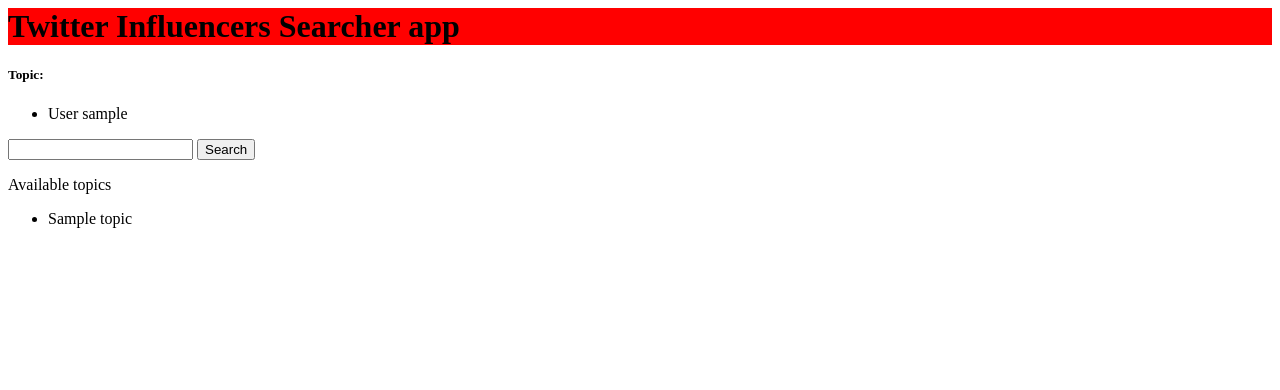
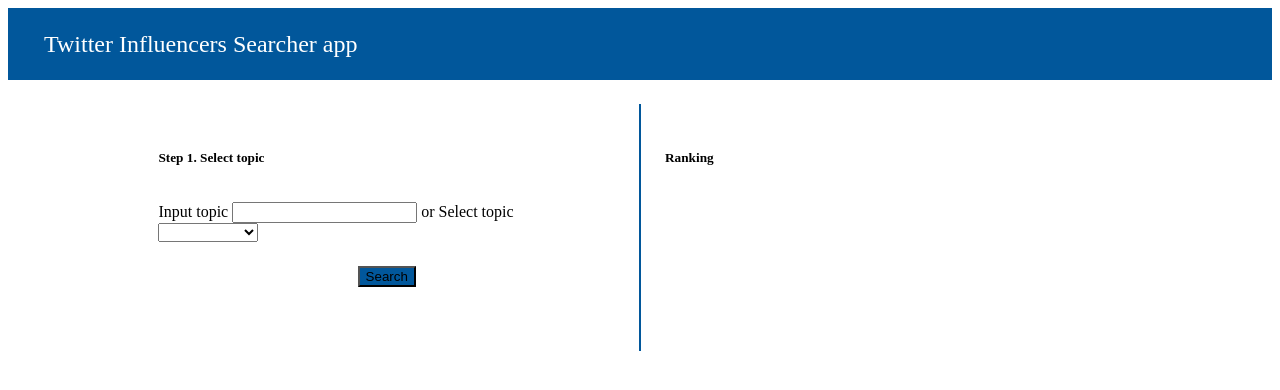
Before and after one commit to MaciejWWojcik/twitter-influencer-searcher, a Django app: page /app/ in a window 1280 px wide. Shown: the top 390 px of the page. Run offline with Django 3.2, Linux system fonts and the light colour scheme; tables that the repository leaves empty hold one stand-in row (values such as "Sample post"); some libraries are stand-ins or nearby versions.

Commit message:
added select field for topics, design improvements, conditionally output

```diff
--- a/tguru/settings.py
+++ b/tguru/settings.py
@@ -38,6 +38,8 @@ INSTALLED_APPS = [
     'django.contrib.sessions',
     'django.contrib.messages',
     'django.contrib.staticfiles',
+    'material.theme.blue',
+    'material',
 ]
 
 MIDDLEWARE = [
--- a/tweetguru/static/style.css
+++ b/tweetguru/static/style.css
@@ -1,3 +1,36 @@
-h1{
-    background-color: red;
+.topbar{
+    height: 3em;
+    line-height: 3em;
+    font-size: 1.5em;
+    color: white;
+    background-color: #01579b;
+    padding-left: 1.5em;
 }
+.container{
+    width: 80%;
+    display: flex;
+    margin: 0 auto;
+}
+.column{
+    width: 50%;
+    display: flex;
+    flex-direction: column;
+    padding: 24px;
+    margin-top: 24px;
+}
+
+.container__topics{
+    border-right: 2px solid #01579b;
+}
+
+.btn{
+    background-color: #01579b !important;
+    margin: 24px auto !important;
+    display: block !important;
+}
+h5{
+    margin-bottom: 36px !important;
+}
+select{
+    display: block !important;
+}
--- a/tweetguru/templates/index.html
+++ b/tweetguru/templates/index.html
@@ -3,31 +3,57 @@
         <title>Twitter Influencers Searcher</title>
         {% load static %}
         <link rel="stylesheet" href="{% static 'style.css' %}">
+        {% include 'material/includes/material_css.html' %}
+        {% include 'material/includes/material_js.html' %}
     </head>
     <body>
+        {% load material_form %}
 
-        <h1>Twitter Influencers Searcher app</h1>
-        <h5>Topic: {{ topic }}</h5>
+        <div class="topbar">Twitter Influencers Searcher app</div>
 
-        <ul>
-            {% for influencer in influencers %}
-                <li>{{ influencer.fullName }} {{ influencer.nick }}</li>
-            {% endfor %}
-        </ul>
+        <div class="container">
+            <div class="container__topics column">
 
-        <form action="{% url 'index' %}" method="POST">
-            {% csrf_token %}
-            <input type="text" name="topic" id="topic">
-            <input type="submit" value="Search">
-        </form>
+                <h5>Step 1. Select topic</h5>
 
+                <form action="{% url 'index' %}" method="POST">
+                    {% csrf_token %}
 
-        <span>Available topics</span>
-        <ul>
-            {% for topic in topics %}
-                <li>{{ topic.title }}</li>
-            {% endfor %}
-        </ul>
+                    <label>Input topic</label>
+                    <input type="text" name="topic" id="topic">
+
+                    <label>or</label>
+
+                    <label>Select topic</label>
+                    <select name="selectedTopic" class="materialSelect">
+                    <option selected="selected"></option>
+                        {% for topic in topics %}
+                            <option value="{{ topic.title }}">{{ topic.title }}</option>
+                        {% endfor %}
+                    </select>
+
+                    <button type="submit" value="Search" class="btn">Search</button>
+                </form>
+
+            </div>
+            <div class="container__ranking column">
+
+                <h5>Ranking</h5>
+
+                {% if topic %}
+                <label>Topic: {{ topic }}</label>
+                <label>Tweets searched: {{ tweets }}</label>
+
+                <ul>
+                    {% for influencer in influencers %}
+                        <li>{{ influencer.fullName }} {{ influencer.nick }}</li>
+                    {% endfor %}
+                </ul>
+                {% endif %}
+
+            </div>
+        </div>
+
 
     </body>
 </html>
--- a/tweetguru/views.py
+++ b/tweetguru/views.py
@@ -13,11 +13,16 @@ def index(request):
     topic = ''
     if(request.method == 'POST'):
         topic = request.POST['topic']
+        selectedTopic = request.POST['selectedTopic']
+
+        if(len(selectedTopic)>0):
+            topic = selectedTopic
 
     context = {
         'influencers': influencers,
         'topic': topic,
-        'topics': topics
+        'topics': topics,
+        'tweets': 215214
     }
 
     return render(request, 'index.html', context)
```
